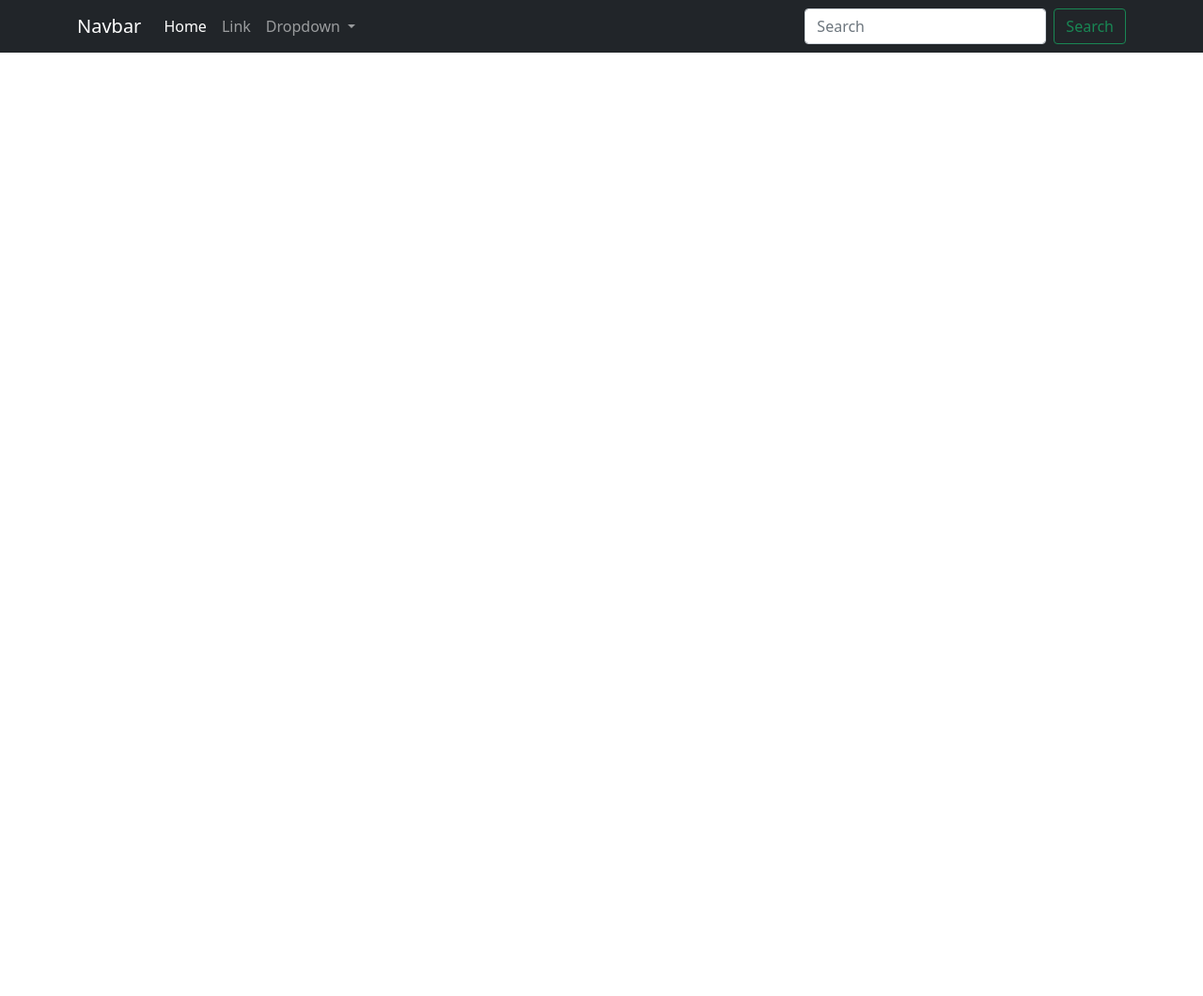
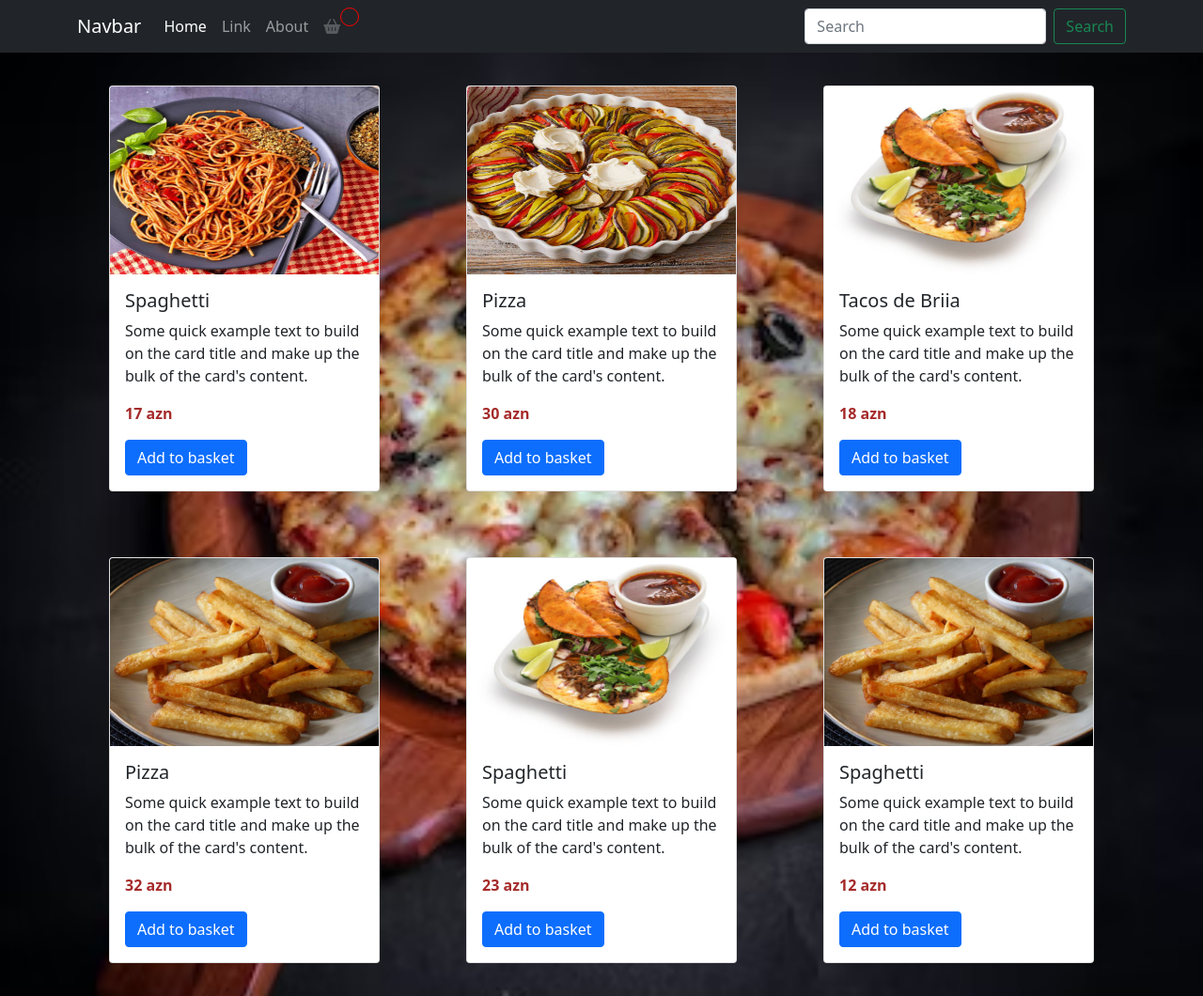
Before and after one commit to aynura12/hometask06-12, a plain HTML site: page index.html in a window 1280 px wide. Shown: the whole page at 94% size. Before the commit the page ends 800 px from the top, so only its background shows below. Drawn offline with nearby package versions, Linux system fonts and the light colour scheme.

Commit message:
created tasks

```diff
--- a/assets/style.css
+++ b/assets/style.css
@@ -0,0 +1,45 @@
+*{
+    margin: 0;
+    padding: 0;
+    box-sizing: border-box;
+}
+#cards-inner{
+    background: url(./media/photo-1613564834361-9436948817d1.avif);
+    width: 100%;
+    height: auto;
+    background-size: cover;
+    background-position: center;
+    background-repeat: no-repeat;
+}
+.card{
+    margin:35px auto;
+}
+.imgs-inner{
+    width: 100%;
+    height: 200px;
+    overflow: hidden;
+}
+.imgs-inner img{
+    width: 100%;
+    height: 100%;
+transition: 0.3s;
+}
+.card :hover img{
+transform: scale(1.1);
+}
+.cook-price{
+    color: brown;
+    font-weight: 600;
+    font-size: 18;
+}
+.basket{
+    position: relative;
+}
+.basket span{
+    position: absolute;
+    border-radius: 50%;
+    border: 1px solid red;
+    width: 20px;
+    height: 20px;
+bottom:20px
+}
--- /dev/null
+++ b/assets/style2.css
@@ -0,0 +1,57 @@
+#table-inner{
+    background-image: url(./media/photo-1613564834361-9436948817d1.avif);
+    width: 100%;
+    height: 100vh;
+    background-size: cover;
+    background-position: center;
+    background-repeat: no-repeat;
+}
+.tables{
+    padding-top: 50px;
+}
+.tables img{
+    width: 100%;
+    height: 100%;
+    object-fit: cover;
+}
+.tables .img{
+    width: 150px;
+    height: 100px;
+    border-radius: 7px;
+    overflow: hidden;
+}
+.green-btn{
+    background-color: green;
+    color:white;
+    border-radius: 7px;
+    width: 60px;
+    height: 30px;
+    border: none;
+    cursor: pointer;
+    margin-right: 5px;
+}
+.red-btn{
+    background-color: red;
+    color:white;
+    border-radius: 7px;
+    width: 60px;
+    height: 30px;
+    border: none;
+    cursor: pointer;
+}
+.icon{
+    cursor: pointer;
+    color: red;
+   font-size: 20px;
+}
+.basket{
+    position: relative;
+}
+.basket span{
+    position: absolute;
+    border-radius: 50%;
+    border: 1px solid red;
+    width: 20px;
+    height: 20px;
+bottom:20px
+}
--- a/index.html
+++ b/index.html
@@ -1,19 +1,24 @@
 <!DOCTYPE html>
 <html lang="en">
+
 <head>
   <meta charset="UTF-8">
   <meta http-equiv="X-UA-Compatible" content="IE=edge">
   <meta name="viewport" content="width=device-width, initial-scale=1.0">
-    <link href="https://cdn.jsdelivr.net/npm/bootstrap@5.1.3/dist/css/bootstrap.min.css" rel="stylesheet" integrity="sha384-1BmE4kWBq78iYhFldvKuhfTAU6auU8tT94WrHftjDbrCEXSU1oBoqyl2QvZ6jIW3" crossorigin="anonymous">
+  <link href="https://cdn.jsdelivr.net/npm/bootstrap@5.1.3/dist/css/bootstrap.min.css" rel="stylesheet"
+    integrity="sha384-1BmE4kWBq78iYhFldvKuhfTAU6auU8tT94WrHftjDbrCEXSU1oBoqyl2QvZ6jIW3" crossorigin="anonymous">
+  <link rel="stylesheet" href="https://cdnjs.cloudflare.com/ajax/libs/font-awesome/6.2.1/css/all.min.css">
   <link rel="stylesheet" href="./assets/style.css">
   <title>Hometask</title>
 </head>
+
 <body>
   <header>
     <nav class="navbar navbar-expand-lg  bg-suc   navbar-dark bg-dark">
       <div class="container">
         <a class="navbar-brand" href="#">Navbar</a>
-          <button class="navbar-toggler" type="button" data-bs-toggle="collapse" data-bs-target="#navbarSupportedContent" aria-controls="navbarSupportedContent" aria-expanded="false" aria-label="Toggle navigation">
+        <button class="navbar-toggler" type="button" data-bs-toggle="collapse" data-bs-target="#navbarSupportedContent"
+          aria-controls="navbarSupportedContent" aria-expanded="false" aria-label="Toggle navigation">
           <span class="navbar-toggler-icon"></span>
         </button>
         <div class="collapse navbar-collapse" id="navbarSupportedContent">
@@ -24,19 +29,9 @@
             <li class="nav-item">
               <a class="nav-link" href="#">Link</a>
             </li>
-              <li class="nav-item dropdown">
-                <a class="nav-link dropdown-toggle" href="#" id="navbarDropdown" role="button" data-bs-toggle="dropdown" aria-expanded="false">
-                  Dropdown
-                </a>
-                <ul class="dropdown-menu" aria-labelledby="navbarDropdown">
-                  <li><a class="dropdown-item" href="#">Action</a></li>
-                  <li><a class="dropdown-item" href="#">Another action</a></li>
-                  <li><hr class="dropdown-divider"></li>
-                  <li><a class="dropdown-item" href="#">Something else here</a></li>
-                </ul>
-              </li>
+            <li class="nav-item"><a class="nav-link" href="#">About</a></li>
             <li class="nav-item">
-                <a class="nav-link disabled"></a>
+              <div class="basket"> <a class="nav-link disabled"><i class="fa-solid fa-basket-shopping"><span></span></i></a></div>
             </li>
           </ul>
           <form class="d-flex">
@@ -47,8 +42,88 @@
       </div>
     </nav>
   </header>
-
-
+  <main>
+    <section id="cards-inner">
+      <div class="container">
+        <div class="row">
+          <div class="col-lg-4 col-md-6 col-sm-12">
+            <div class="card" style="width: 18rem;">
+              <div class="imgs-inner"><img src="./assets/media/spaghetti.jpg" class="card-img-top" alt="..."></div>
+              <div class="card-body">
+                <h5 class="card-title">Spaghetti</h5>
+                <p class="card-text">Some quick example text to build on the card title and make up the bulk of the
+                  card's content.</p>
+                  <p class="cook-price">17 azn</p>
+                <a href="#" class="btn btn-primary">Add to basket</a>
+              </div>
+            </div>
+          </div>
+          <div class="col-lg-4 col-md-6 col-sm-12">
+            <div class="card" style="width: 18rem;">
+              <div class="imgs-inner"><img src="./assets/media/ratat.jpg" class="card-img-top" alt="..."></div>
+              <div class="card-body">
+                <h5 class="card-title">Pizza</h5>
+                <p class="card-text">Some quick example text to build on the card title and make up the bulk of the
+                  card's content.</p>
+                  <p class="cook-price">30 azn</p>
+                <a href="#" class="btn btn-primary">Add to basket</a>
+              </div>
+            </div>
+          </div>
+          <div class="col-lg-4 col-md-6 col-sm-12">
+            <div class="card" style="width: 18rem;">
+              <div class="imgs-inner"><img src="./assets/media/tacos.jpg" class="card-img-top" alt="..."></div>
+              <div class="card-body">
+                <h5 class="card-title">Tacos de Briia</h5>
+                <p class="card-text">Some quick example text to build on the card title and make up the bulk of the
+                  card's content.</p>
+                  <p class="cook-price">18 azn</p>
+                <a href="#" class="btn btn-primary">Add to basket</a>
+              </div>
+            </div>
+          </div>
+          <div class="col-lg-4 col-md-6 col-sm-12">
+            <div class="card" style="width: 18rem;">
+              <div class="imgs-inner"><img src="./assets/media/French-Fries.jpg" class="card-img-top" alt="..."></div>
+              <div class="card-body">
+                <h5 class="card-title">Pizza</h5>
+                <p class="card-text">Some quick example text to build on the card title and make up the bulk of the
+                  card's content.</p>
+                  <p class="cook-price">32 azn</p>
+                <a href="#" class="btn btn-primary">Add to basket</a>
+              </div>
+            </div>
+          </div>
+          <div class="col-lg-4 col-md-6 col-sm-12">
+            <div class="card" style="width: 18rem;">
+              <div class="imgs-inner"><img src="./assets/media/tacos.jpg" class="card-img-top" alt="..."></div>
+              <div class="card-body">
+                <h5 class="card-title">Spaghetti</h5>
+                <p class="card-text">Some quick example text to build on the card title and make up the bulk of the
+                  card's content.</p>
+                  <p class="cook-price">23 azn</p>
+                <a href="#" class="btn btn-primary">Add to basket</a>
+              </div>
+            </div>
+          </div>
+          <div class="col-lg-4 col-md-6 col-sm-12">
+            <div class="card" style="width: 18rem;">
+              <div class="imgs-inner"><img src="./assets/media/French-Fries.jpg" class="card-img-top" alt="..."></div>
+              <div class="card-body">
+                <h5 class="card-title">Spaghetti</h5>
+                <p class="card-text">Some quick example text to build on the card title and make up the bulk of the
+                  card's content.</p>
+                  <p class="cook-price">12 azn</p>
+                <a href="#" class="btn btn-primary">Add to basket</a>
+              </div>
+            </div>
+          </div>
+        </div>
+      </div>
+    </section>
+  </main>
+  <script src="https://cdn.jsdelivr.net/npm/bootstrap@5.1.3/dist/js/bootstrap.bundle.min.js" integrity="sha384-ka7Sk0Gln4gmtz2MlQnikT1wXgYsOg+OMhuP+IlRH9sENBO0LRn5q+8nbTov4+1p" crossorigin="anonymous"></script>
   <script src="./assets/app.js"></script>
 </body>
+
 </html>
```
Also changed, not shown: assets/index2.html (added, +105 -0 lines), assets/app2.js (added), assets/media/photo-1613564834361-9436948817d1.avif (added). Lines whose indentation alone changed are shown as unchanged.
